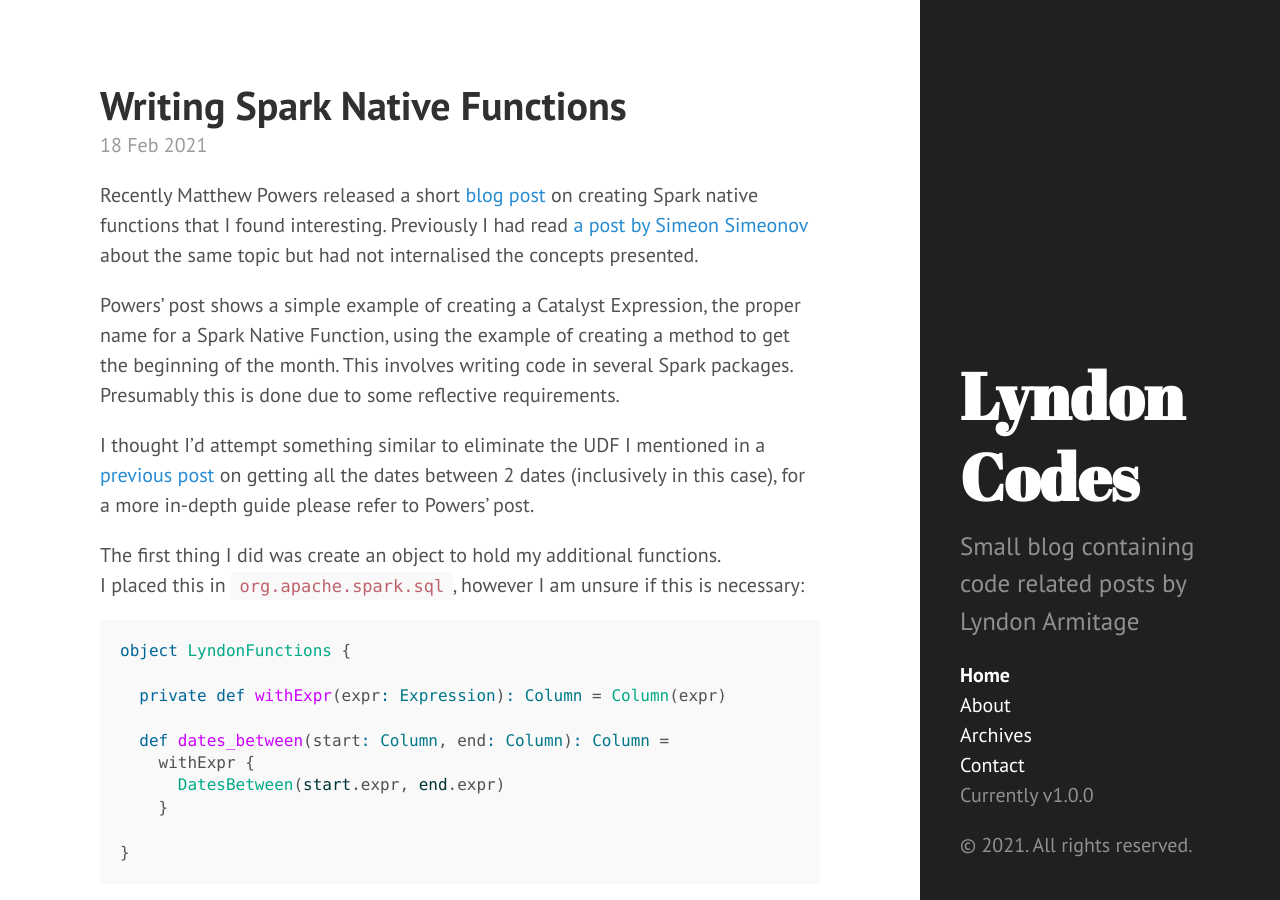
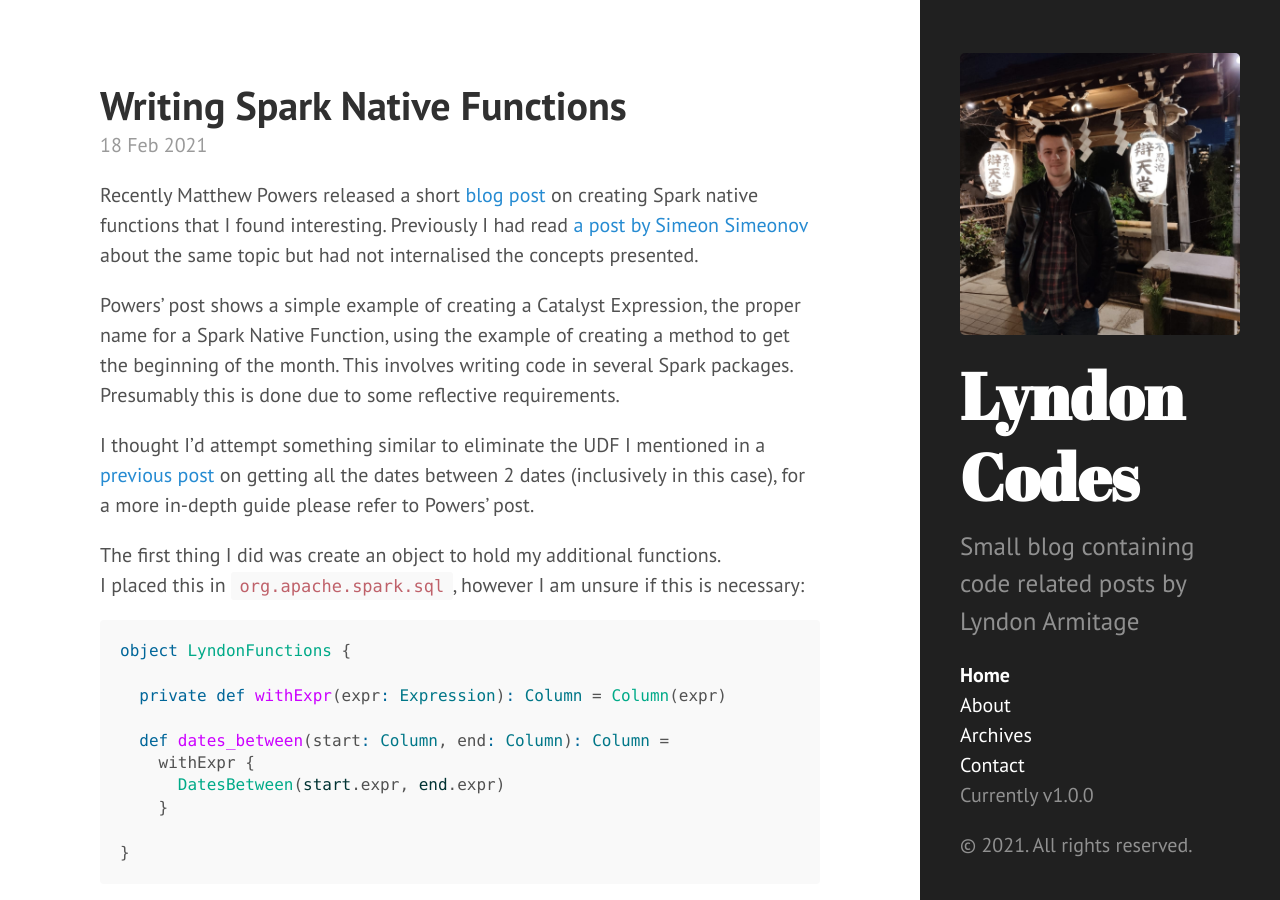
Before and after one commit to LyndonArmitage/lyndonarmitage.github.io, a Jekyll site: the page built from index.html, in a window 1280 px wide and 900 px high. Built offline with Jekyll 4.4.1, drawn with Linux system fonts in a browser that asks for light colours; nearby versions of some CDN libraries; the list of posts is cut into pages by our own code.

Commit message:
Added profile image and removed Google+ share button

```diff
--- a/_includes/share-buttons.html
+++ b/_includes/share-buttons.html
@@ -37,6 +37,5 @@
     <div class="twitter" title="Share this on Twitter" onclick="window.open('http://twitter.com/home?status={{ site.url }}{{ pageurl }}');"><svg viewBox="0 0 1792 1792" xmlns="http://www.w3.org/2000/svg"><path d="M1684 408q-67 98-162 167 1 14 1 42 0 130-38 259.5t-115.5 248.5-184.5 210.5-258 146-323 54.5q-271 0-496-145 35 4 78 4 225 0 401-138-105-2-188-64.5t-114-159.5q33 5 61 5 43 0 85-11-112-23-185.5-111.5t-73.5-205.5v-4q68 38 146 41-66-44-105-115t-39-154q0-88 44-163 121 149 294.5 238.5t371.5 99.5q-8-38-8-74 0-134 94.5-228.5t228.5-94.5q140 0 236 102 109-21 205-78-37 115-142 178 93-10 186-50z"/></svg></div>
     <div class="linkedin" title="Share this on Linkedin" onclick="window.open('https://www.linkedin.com/shareArticle?mini=true&url={{ site.url }}{{ pageurl }}&title=&summary=&source=');"><svg viewBox="0 0 1792 1792" xmlns="http://www.w3.org/2000/svg"><path d="M477 625v991h-330v-991h330zm21-306q1 73-50.5 122t-135.5 49h-2q-82 0-132-49t-50-122q0-74 51.5-122.5t134.5-48.5 133 48.5 51 122.5zm1166 729v568h-329v-530q0-105-40.5-164.5t-126.5-59.5q-63 0-105.5 34.5t-63.5 85.5q-11 30-11 81v553h-329q2-399 2-647t-1-296l-1-48h329v144h-2q20-32 41-56t56.5-52 87-43.5 114.5-15.5q171 0 275 113.5t104 332.5z"/></svg></div>
     {% if page.image %}<div class="pinterest" title="Share this on Pinterest" onclick="window.open('https://pinterest.com/pin/create/button/?url=&media={{ site.url }}{{ page.image }}&description=');"><svg viewBox="0 0 1792 1792" xmlns="http://www.w3.org/2000/svg"><path d="M256 597q0-108 37.5-203.5t103.5-166.5 152-123 185-78 202-26q158 0 294 66.5t221 193.5 85 287q0 96-19 188t-60 177-100 149.5-145 103-189 38.5q-68 0-135-32t-96-88q-10 39-28 112.5t-23.5 95-20.5 71-26 71-32 62.5-46 77.5-62 86.5l-14 5-9-10q-15-157-15-188 0-92 21.5-206.5t66.5-287.5 52-203q-32-65-32-169 0-83 52-156t132-73q61 0 95 40.5t34 102.5q0 66-44 191t-44 187q0 63 45 104.5t109 41.5q55 0 102-25t78.5-68 56-95 38-110.5 20-111 6.5-99.5q0-173-109.5-269.5t-285.5-96.5q-200 0-334 129.5t-134 328.5q0 44 12.5 85t27 65 27 45.5 12.5 30.5q0 28-15 73t-37 45q-2 0-17-3-51-15-90.5-56t-61-94.5-32.5-108-11-106.5z"/></svg></div>{% endif %}
-    <div class="gplus" title="Share this on Google Plus" onclick="window.open('https://plus.google.com/share?url={{ site.url }}{{ pageurl }}');"><svg viewBox="0 0 2304 1792" xmlns="http://www.w3.org/2000/svg"><path d="M1437 913q0 208-87 370.5t-248 254-369 91.5q-149 0-285-58t-234-156-156-234-58-285 58-285 156-234 234-156 285-58q286 0 491 192l-199 191q-117-113-292-113-123 0-227.5 62t-165.5 168.5-61 232.5 61 232.5 165.5 168.5 227.5 62q83 0 152.5-23t114.5-57.5 78.5-78.5 49-83 21.5-74h-416v-252h692q12 63 12 122zm867-122v210h-209v209h-210v-209h-209v-210h209v-209h210v209h209z"/></svg></div>
     <div class="mail" title="Share this through Email" onclick="window.open('mailto:?&body={{ site.url }}{{ pageurl }}');"><svg viewBox="0 0 1792 1792" xmlns="http://www.w3.org/2000/svg"><path d="M1792 710v794q0 66-47 113t-113 47h-1472q-66 0-113-47t-47-113v-794q44 49 101 87 362 246 497 345 57 42 92.5 65.5t94.5 48 110 24.5h2q51 0 110-24.5t94.5-48 92.5-65.5q170-123 498-345 57-39 100-87zm0-294q0 79-49 151t-122 123q-376 261-468 325-10 7-42.5 30.5t-54 38-52 32.5-57.5 27-50 9h-2q-23 0-50-9t-57.5-27-52-32.5-54-38-42.5-30.5q-91-64-262-182.5t-205-142.5q-62-42-117-115.5t-55-136.5q0-78 41.5-130t118.5-52h1472q65 0 112.5 47t47.5 113z"/></svg></div>
 </div>
--- a/_includes/sidebar.html
+++ b/_includes/sidebar.html
@@ -1,6 +1,7 @@
 <div class="sidebar">
   <div class="container sidebar-sticky">
     <div class="sidebar-about">
+      <img style="width: 100%" src="{{ "/assets/profile.jpg" | absolute_url }}" />
       <h1>{{ site.title }}</h1>
       <p class="lead">{{ site.description }}</p>
     </div>
```
Also changed, not shown: assets/profile.jpg (added).
